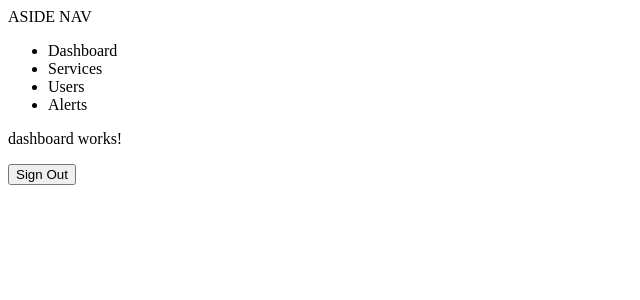
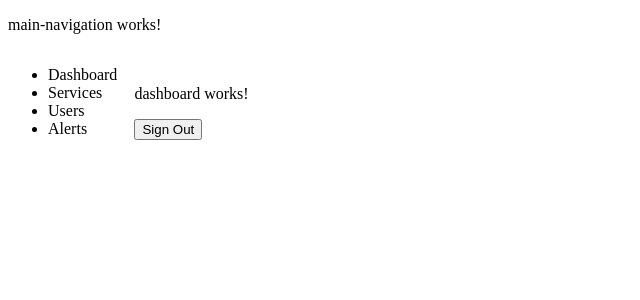
Before and after one commit to Mihaildimitrov/return_to_sleep, an Angular app in the folder ServiceCareWeb/: page /signin in a window 1280 px wide. Both pictures are taken after a click on the button "Sign in". Shown: the top 300 px of the page, without its empty margins (0-640 px from the left). Built offline with nearby package versions, Linux system fonts and the light colour scheme.

Commit message:
Add main nav and aside nav components

```diff
--- a/ServiceCareWeb/src/app/app.component.html
+++ b/ServiceCareWeb/src/app/app.component.html
@@ -1,13 +1,11 @@
 <main>
+
+  <header *ngIf="(isAuthenticated$ | async)">
+    <app-main-navigation></app-main-navigation>
+  </header>
+
   <aside class="app-main-aside" *ngIf="(isAuthenticated$ | async)">
-    ASIDE NAV
-    <ul>
-      <li routerLink="/dashboard" routerLinkActive="active-menu-item">Dashboard</li>
-      <li routerLink="/services" routerLinkActive="active-menu-item">Services</li>
-      <li routerLink="/users" routerLinkActive="active-menu-item">Users</li>
-      <li routerLink="/alerts" routerLinkActive="active-menu-item">Alerts</li>
-    </ul>
-    <!-- <app-aside-navigation></app-aside-navigation> -->
+    <app-aside-navigation></app-aside-navigation>
   </aside>
 
   <section class="app-main-section" [ngClass]="{'section-container-fullscreen': !(isAuthenticated$ | async)}">
--- a/ServiceCareWeb/src/app/app.component.scss
+++ b/ServiceCareWeb/src/app/app.component.scss
@@ -0,0 +1,10 @@
+main {
+    aside {
+        display: inline-block;
+        width: 10%;
+    }
+    section {
+        display: inline-block;
+        width: 90%;
+    }
+}
--- /dev/null
+++ b/ServiceCareWeb/src/app/core/components/aside-navigation/aside-navigation.component.html
@@ -0,0 +1,6 @@
+<ul>
+    <li routerLink="/dashboard" routerLinkActive="active-menu-item">Dashboard</li>
+    <li routerLink="/services" routerLinkActive="active-menu-item">Services</li>
+    <li routerLink="/users" routerLinkActive="active-menu-item">Users</li>
+    <li routerLink="/alerts" routerLinkActive="active-menu-item">Alerts</li>
+</ul>
--- /dev/null
+++ b/ServiceCareWeb/src/app/core/components/aside-navigation/aside-navigation.component.ts
@@ -0,0 +1,15 @@
+import { Component, OnInit } from '@angular/core';
+
+@Component({
+  selector: 'app-aside-navigation',
+  templateUrl: './aside-navigation.component.html',
+  styleUrls: ['./aside-navigation.component.scss']
+})
+export class AsideNavigationComponent implements OnInit {
+
+  constructor() { }
+
+  ngOnInit(): void {
+  }
+
+}
--- /dev/null
+++ b/ServiceCareWeb/src/app/core/components/main-navigation/main-navigation.component.html
@@ -0,0 +1 @@
+<p>main-navigation works!</p>
--- /dev/null
+++ b/ServiceCareWeb/src/app/core/components/main-navigation/main-navigation.component.ts
@@ -0,0 +1,15 @@
+import { Component, OnInit } from '@angular/core';
+
+@Component({
+  selector: 'app-main-navigation',
+  templateUrl: './main-navigation.component.html',
+  styleUrls: ['./main-navigation.component.scss']
+})
+export class MainNavigationComponent implements OnInit {
+
+  constructor() { }
+
+  ngOnInit(): void {
+  }
+
+}
```
Also changed, not shown: ServiceCareWeb/src/app/core/core.module.ts (+13 -2 lines), ServiceCareWeb/src/app/core/components/aside-navigation/aside-navigation.component.scss (added), ServiceCareWeb/src/app/core/components/main-navigation/main-navigation.component.scss (added), 2 other files (tests, documents, lock files or other folders).
